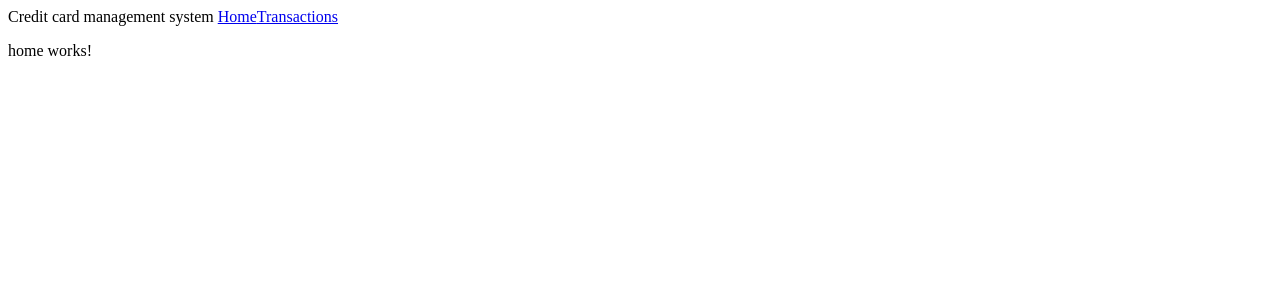
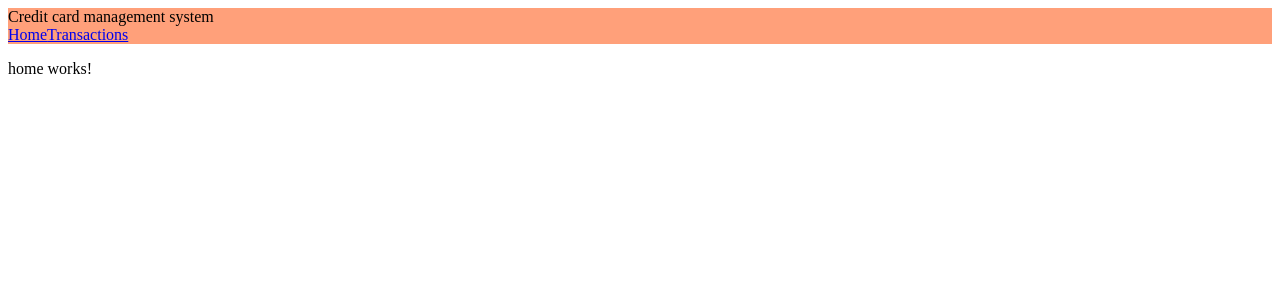
Before and after one commit to ChristianThingKnudsen/credit-card-management-system, an Angular app: page / in a window 1280 px wide. Shown: the top 300 px of the page. Built offline with nearby package versions, Linux system fonts and the light colour scheme.

Commit message:
navigation bar looks like shit

```diff
--- a/src/app/navigation-bar/navigation-bar.component.css
+++ b/src/app/navigation-bar/navigation-bar.component.css
@@ -0,0 +1,3 @@
+div {
+  background-color: lightsalmon;
+}
--- a/src/app/navigation-bar/navigation-bar.component.html
+++ b/src/app/navigation-bar/navigation-bar.component.html
@@ -1,8 +1,14 @@
 <!-- <p>navigation-bar works!</p> -->
-<div>
-  {{ title }}
-  <a routerLink="">Home</a>
 
-  <a routerLink="/transactions">Transactions</a>
+<div class="row">
+  <div class="block">
+    {{ title }}
+  </div>
+
+  <div class="block">
+    <a routerLink="">Home</a>
+    <a routerLink="/transactions">Transactions</a>
+  </div>
 </div>
+
 <router-outlet></router-outlet>
```
